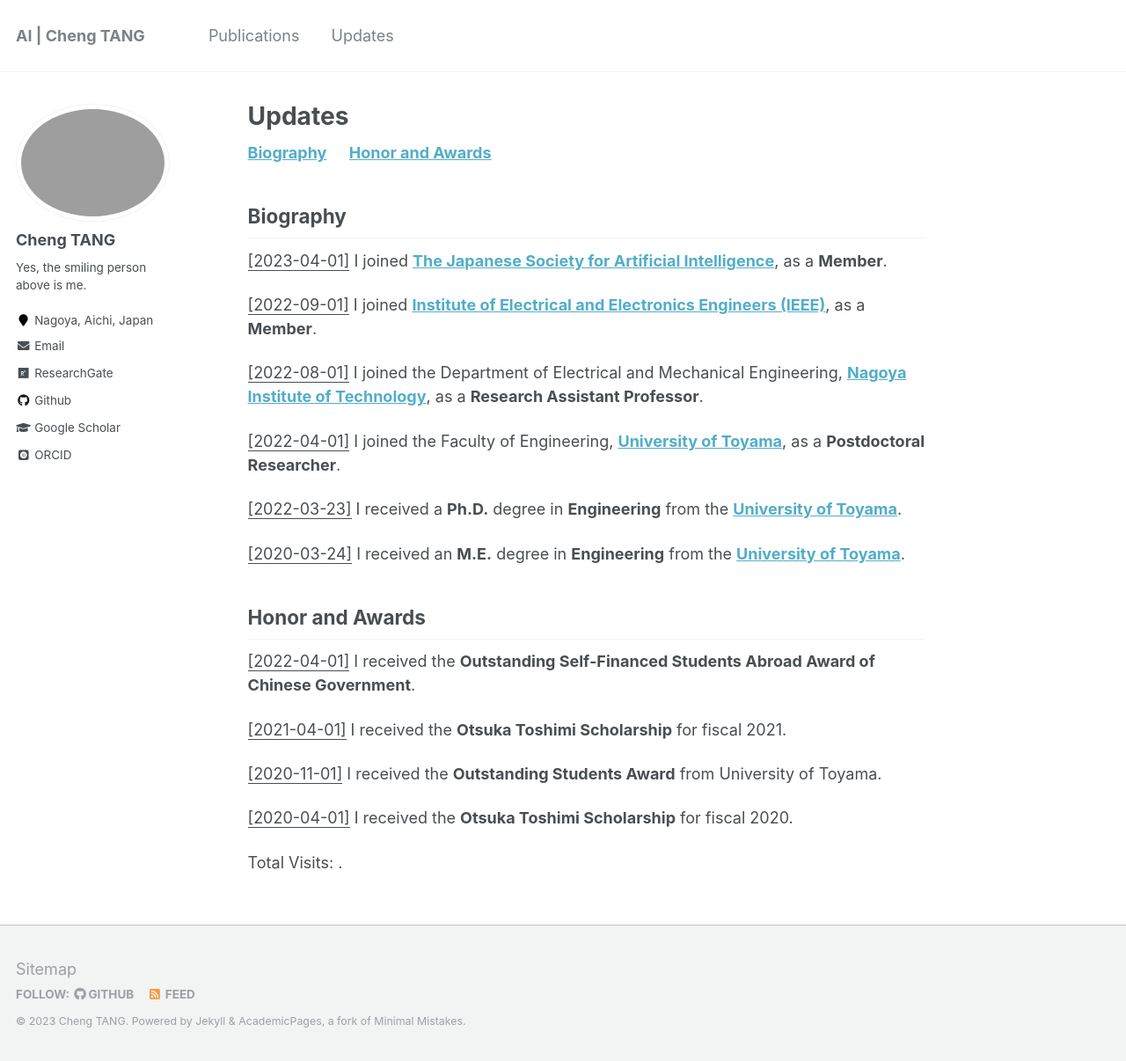
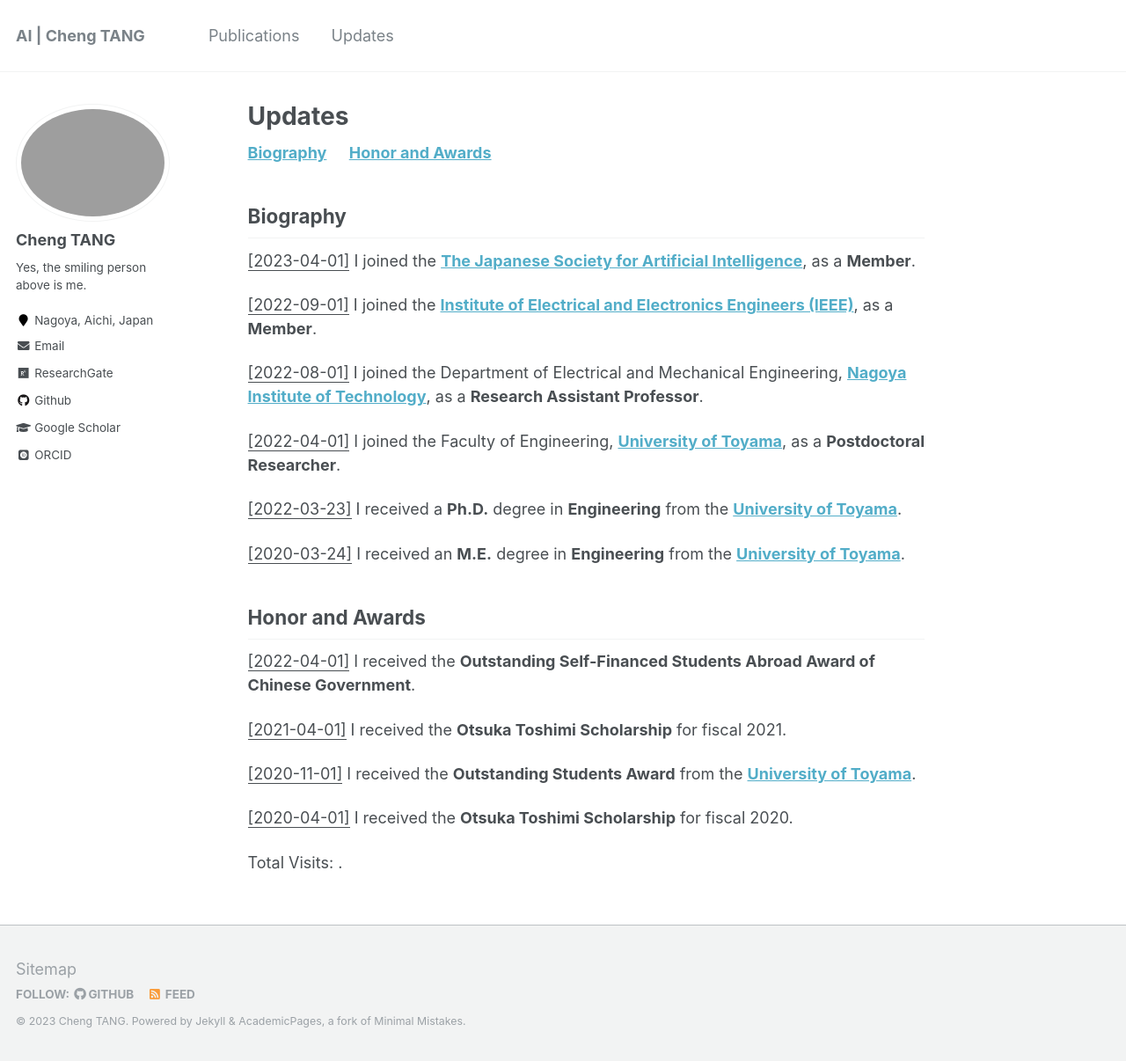
Before and after one commit to ChengTANG-AI/chengtang-ai.github.io, a Jekyll site: the page built from _pages/updates.md, in a window 1280 px wide and 1206 px high. Shown: the whole window at 88% size. Built offline with Jekyll 4.4.1, drawn with Linux system fonts in a browser that asks for light colours; some web fonts are replaced.

Commit message:
Update updates.md

```diff
--- a/_pages/updates.md
+++ b/_pages/updates.md
@@ -13,9 +13,9 @@ redirect_from:
 Biography
 </h2>
 
-<u>[2023-04-01]</u> I joined **[The Japanese Society for Artificial Intelligence](https://www.ai-gakkai.or.jp/)**, as a **Member**.
+<u>[2023-04-01]</u> I joined the **[The Japanese Society for Artificial Intelligence](https://www.ai-gakkai.or.jp/)**, as a **Member**.
 
-<u>[2022-09-01]</u> I joined **[Institute of Electrical and Electronics Engineers (IEEE)](https://www.ieee.org/)**, as a **Member**.
+<u>[2022-09-01]</u> I joined the **[Institute of Electrical and Electronics Engineers (IEEE)](https://www.ieee.org/)**, as a **Member**.
 
 <u>[2022-08-01]</u> I joined the Department of Electrical and Mechanical Engineering, **[Nagoya Institute of Technology](https://www.nitech.ac.jp/)**, as a **Research Assistant Professor**.
 
@@ -34,7 +34,7 @@ Honor and Awards
 
 <u>[2021-04-01]</u> I received the **Otsuka Toshimi Scholarship** for fiscal 2021.
 
-<u>[2020-11-01]</u> I received the **Outstanding Students Award** from University of Toyama.
+<u>[2020-11-01]</u> I received the **Outstanding Students Award** from the **[University of Toyama](https://www.u-toyama.ac.jp/)**.
 
 <u>[2020-04-01]</u> I received the **Otsuka Toshimi Scholarship** for fiscal 2020.
 
```
